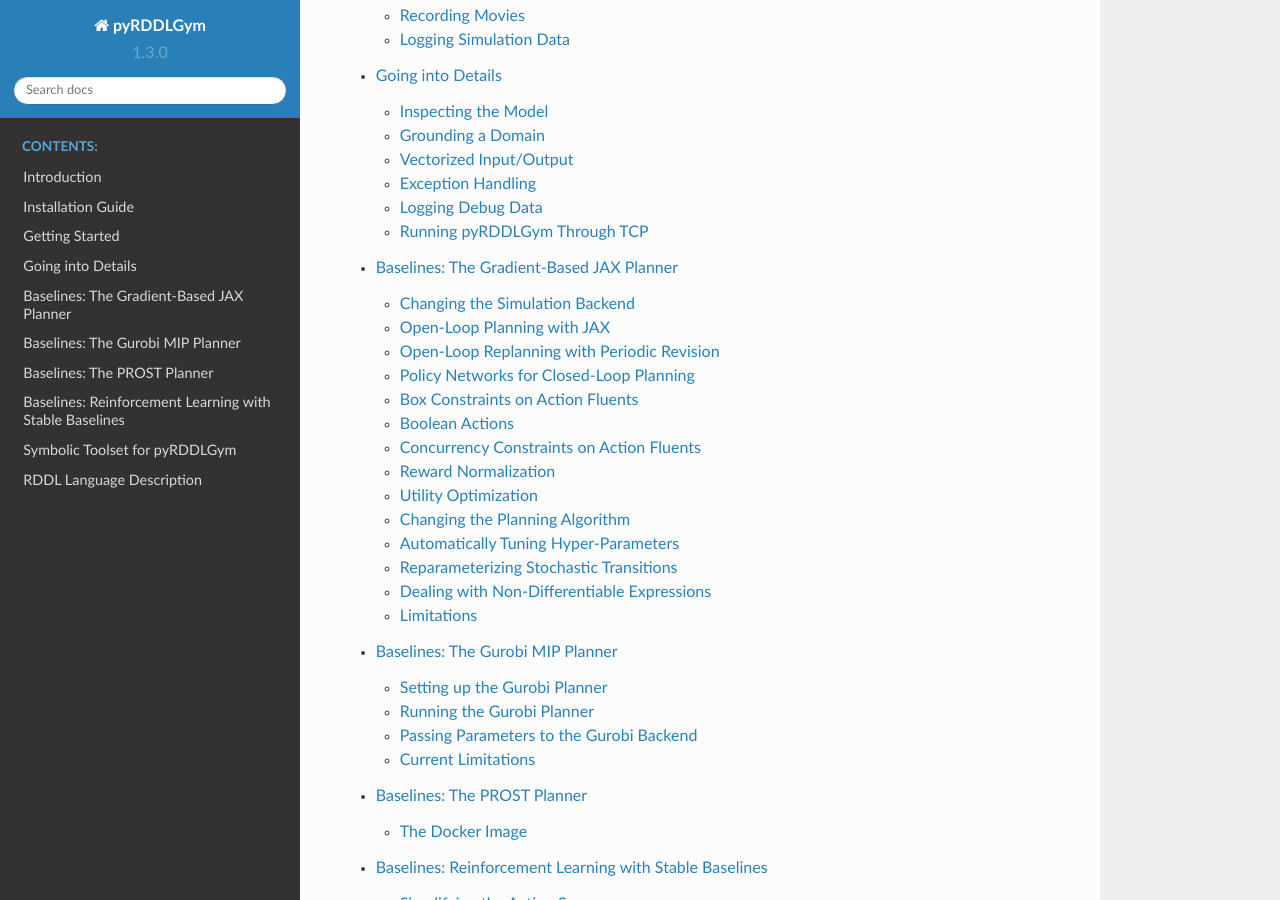
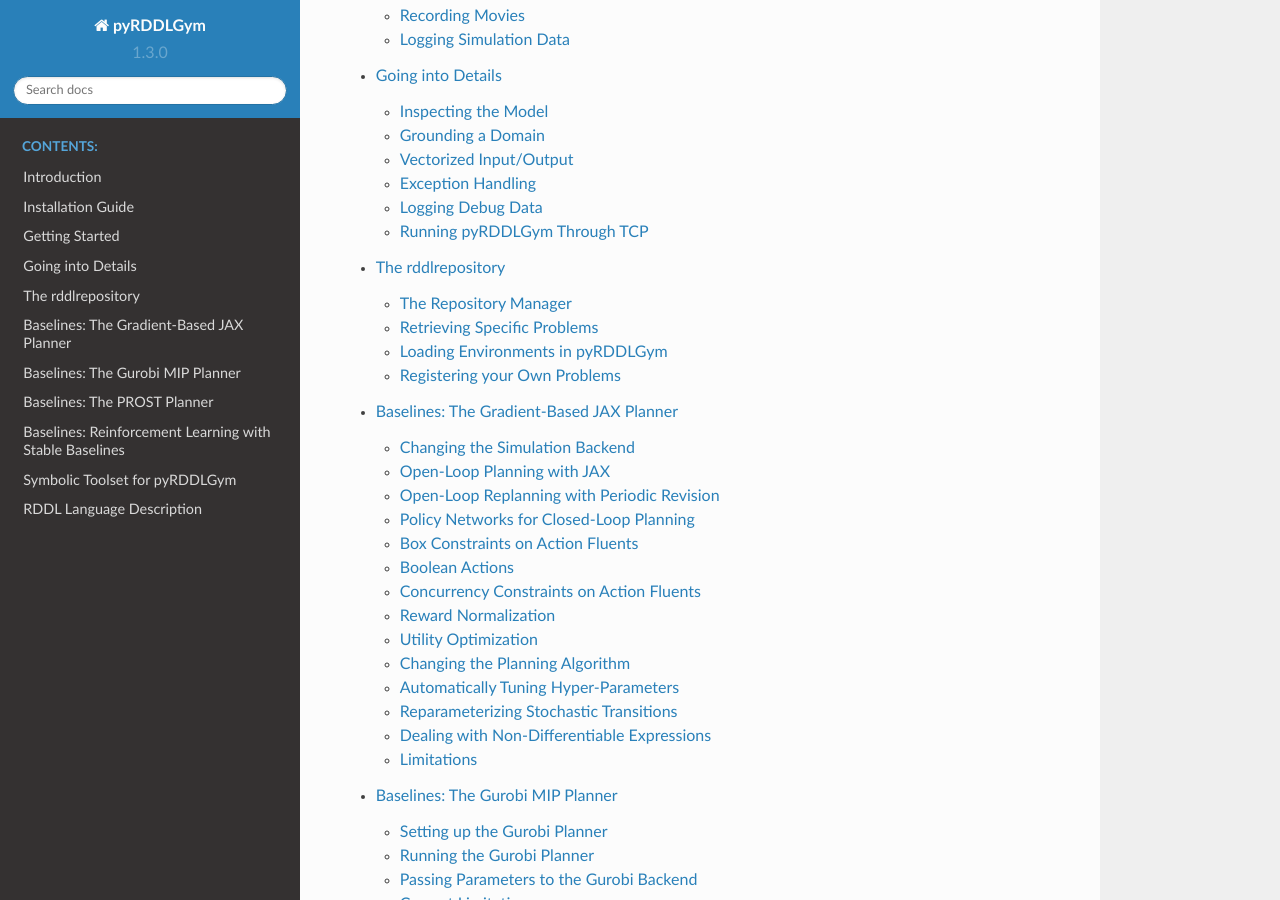
Before and after one commit to pyrddlgym-project/pyRDDLGym, a Sphinx documentation site: the page built from docs/index.rst, in a window 1280 px wide and 900 px high, scrolled down 696 px. Built offline with Sphinx 7.4.7 and the Read the Docs theme 2.0.0, drawn with Linux system fonts in a browser that asks for light colours; part of the change alters nothing that is shown.

Commit message:
Added rddlrepo.rst

```diff
--- a/docs/index.rst
+++ b/docs/index.rst
@@ -13,6 +13,7 @@ Welcome to pyRDDLGym's documentation!
     install
     start
     start2
+    rddlrepo
     jax
     gurobi
     prost
--- /dev/null
+++ b/docs/rddlrepo.rst
@@ -0,0 +1,125 @@
+The rddlrepository
+===============
+
+The rddlrepository is a growing collection of RDDL domain and instance description files. It:
+
+- hosts a diverse collection of domain and instance RDDL files, covering problems from a wide range of disciplines
+- contains a growing collection of standalone problems, as well as an archive of
+problems used in the probabilistic and learning track of the International Planning Competitions in previous years.
+- contains custom visualizers for a subset of domains, to be used with the pyRDDLGym package
+- provides out-of-the-box compatibility with pyRDDLGym.
+
+The Repository Manager
+---------
+
+The core object for extracting problems and instances is the ``RDDLRepoManager`` object:
+
+.. code-block:: shell
+
+    from rddlrepository.core.manager import RDDLRepoManager
+    manager = RDDLRepoManager(rebuild=True)
+
+.. note::
+   ``rebuild`` instructs the manager to rebuild the manifest, which is an index
+   containing the locations of all domains and instances for fast access.
+   While you do not need this option in normal operation, in case you add your
+   own domains or the manifest becomes corrupt, you can force it to be recreated.
+
+To list all domains currently available in rddlrepository:
+
+.. code-block:: shell
+
+    print(manager.list_problems())
+
+Problems are organized by context (e.g. year of the competition, standalone):
+
+.. code-block:: shell
+
+    print(manager.list_context())
+    print(manager.list_problems_by_context("standalone"))   # list all standalone problems
+    print(manager.list_problems_by_context("ippc2018"))     # list all problems from IPPC 2018
+
+
+Retrieving Specific Problems
+---------
+
+The information for a specific problem or domain is a ``ProblemInfo`` instance:
+
+.. code-block:: shell
+
+    problem_info = manager.get_problem("EarthObservation_ippc2018")
+
+will load the EarthObservation domain information from the ippc2018 context.
+
+To list all the instances of a domain:
+
+.. code-block:: shell
+
+    print(problem_info.list_instances())
+
+To return the paths of the domain and an instance (1):
+
+.. code-block:: shell
+
+    print(problem_info.get_domain())
+    print(problem_info.get_instance("1"))
+
+To return the pyRDDLGym visualizer class:
+
+.. code-block:: shell
+
+    viz_class = problem_info.get_visualizer()
+
+
+Loading Environments in pyRDDLGym
+---------
+
+In the introduction to pyRDDLGym, we already presented the standard way to load an environment:
+
+.. code-block:: shell
+
+    import pyRDDLGym
+    env = pyRDDLGym.make("EarthObservation_ippc2018", "1")
+
+This can also be done directly using rddlrepository:
+
+.. code-block:: shell
+
+    problem_info = manager.get_problem("EarthObservation_ippc2018")
+    env = pyRDDLGym.make(domain=problem_info.get_domain(), instance=problem_info.get_instance("1"))
+    env.set_visualizer(problem_info.get_visualizer())
+
+
+Registering your Own Problems
+---------
+
+To register a new context in rddlrepository for later access:
+
+.. code-block:: shell
+
+    manager.register_context("MyContext")
+
+To register a new problem in a given context for later access:
+
+.. code-block:: shell
+
+    domain_content = """
+        domain ... {
+            ...
+        }
+    """
+    manager.register_domain("MyDomain", "MyContext", domain_content,
+                            desc="a description of this domain", viz="ModuleName.ClassName")
+
+Here, ``"ModuleName.ClassName"`` refers to the Module name and the Class name of the visualizer (optional).
+
+To register an instance for an existing domain for later access:
+
+.. code-block:: shell
+
+    instance_content = """
+        instance ... {
+            ...
+        }
+    """
+    problem_info.register_instance("MyInstance", instance_content)
```
